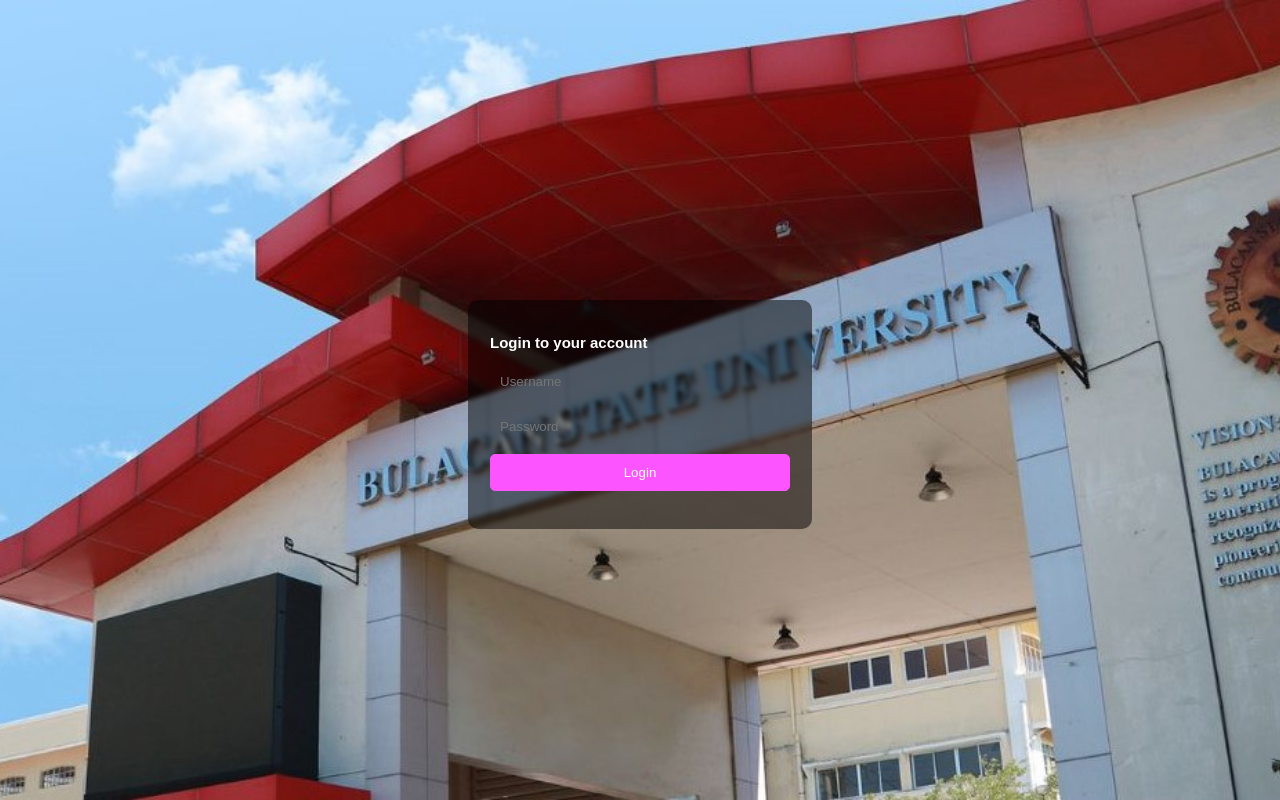
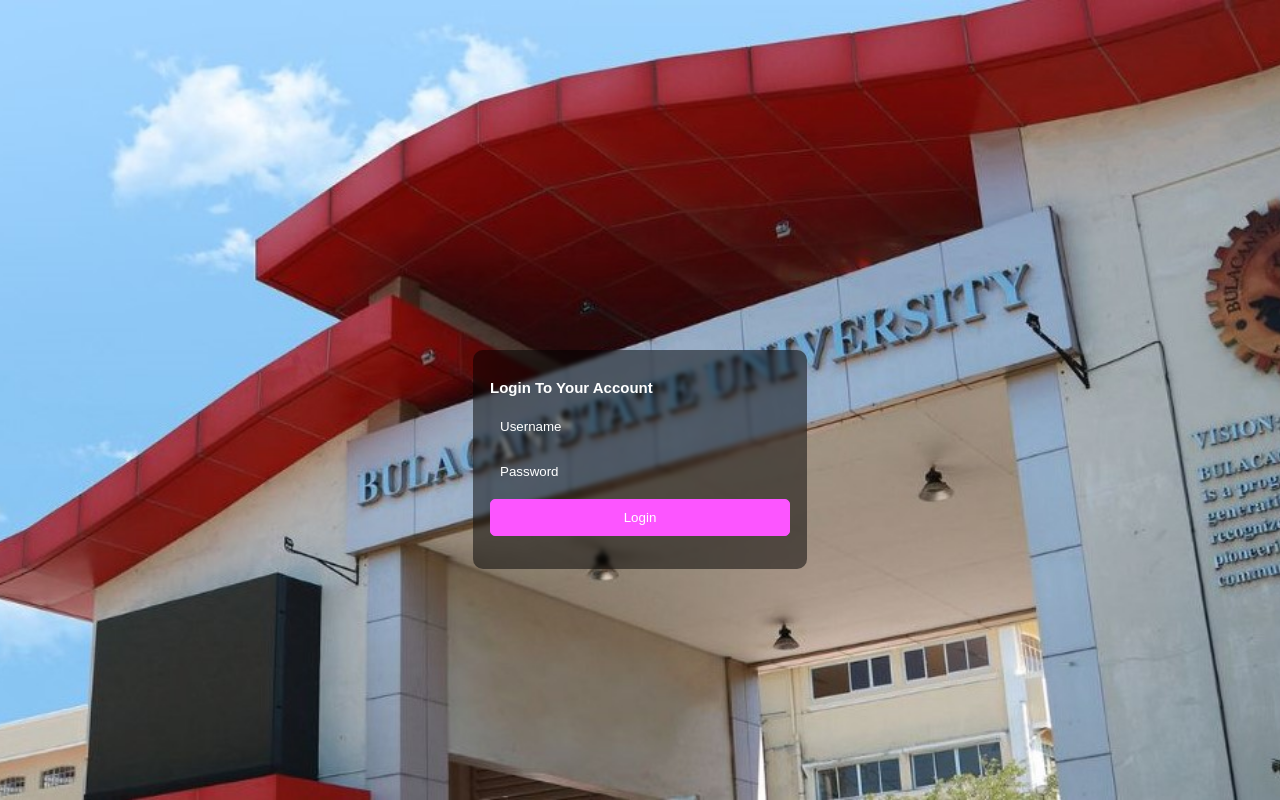
Before and after one commit to doksii/BulSUVMS, a PHP site: page / in a window 1280 px wide. Run offline with PHP 8.4, Linux system fonts and the light colour scheme.

Commit message:
loginpage

```diff
--- a/assets/css/styles.css
+++ b/assets/css/styles.css
@@ -12,15 +12,17 @@ body {
 
 .login-container {
     width: 300px;
-    padding: 20px;
+    padding: 15px;
     border: 2px solid rgba(255, 255, 255, 0);
     border-radius: 10px;
     box-shadow: 0 0 10px rgba(0, 0, 0, 0);
     background-color: rgba(0, 0, 0, 0.5);
     backdrop-filter: blur(2px);
     position: absolute;
-    top: 300px;
+    top: 350px;
+
 }
+
 h2 {
     text-align: left;
     color: white;
@@ -38,6 +40,11 @@ input[type="password"] {
     background-color: transparent;
     box-sizing: border-box;
 }
+
+input::placeholder {
+    color:rgb(220, 213, 213);
+}
+
 button {
     display: block;
     width: 100%;
@@ -60,3 +67,23 @@ button:hover {
     color: red;
     text-align: center;
 }
+
+input {
+    border: none;
+    border-bottom: 2px solid white;
+    background: transparent;
+    color: white;
+    padding: 10px 0;
+    font-size: px;
+    width: 100%;
+}
+
+input::placeholder {
+    color: white;
+    opacity: 1;
+}
+
+input:focus {
+    outline: none;
+    border-bottom: 2px solid lightgray;
+}
--- a/index.html
+++ b/index.html
@@ -21,7 +21,7 @@
 </head>
 <body>
     <div class="login-container">
-        <h2>Login to your account</h2>
+        <h2>Login To Your Account</h2>
         <form action="php/login.php" method="POST">
             <input type="text" name="username" placeholder="Username" required>
             <input type="password" name="password" placeholder="Password" required>
```
